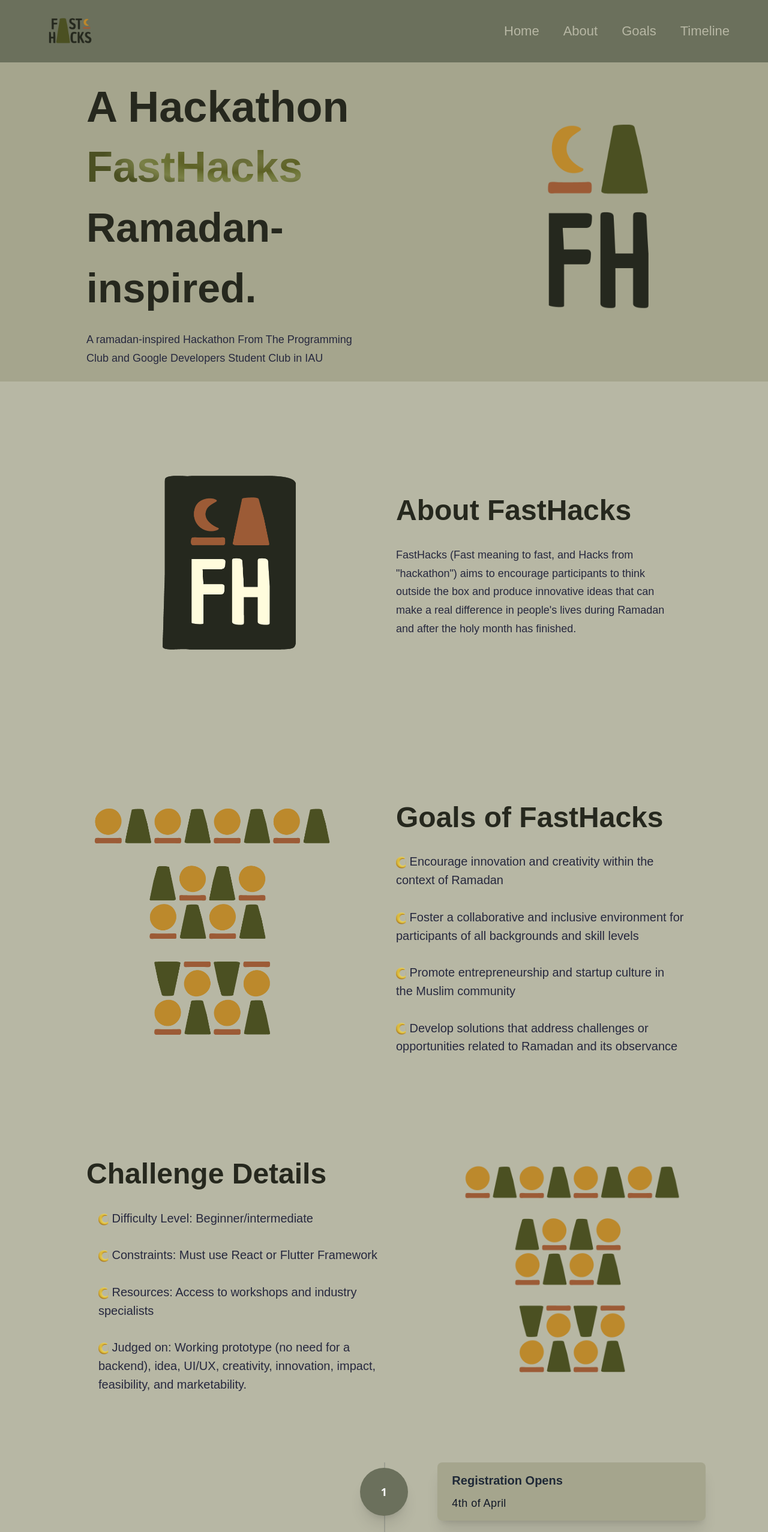
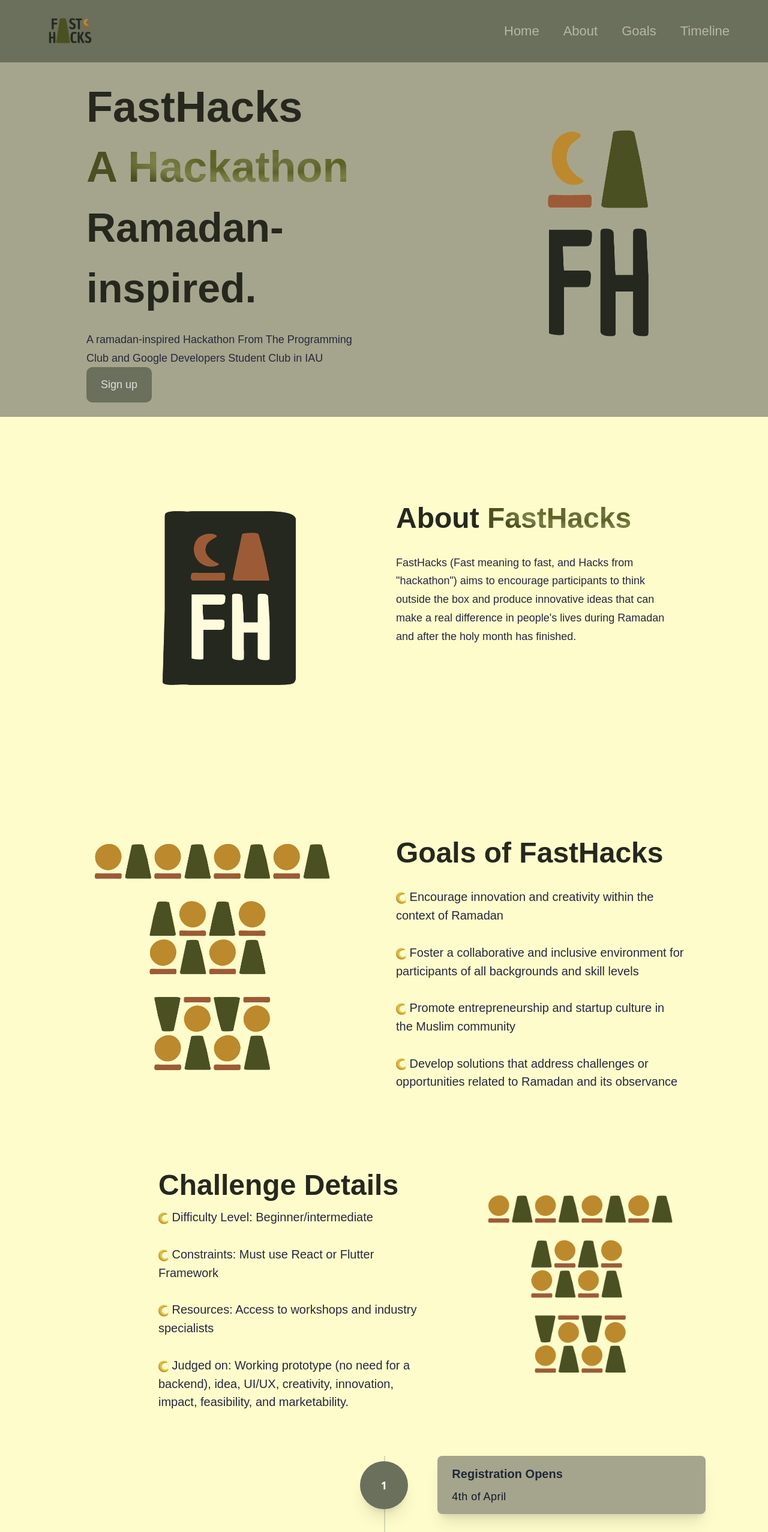
Before and after one commit to Mamdouh66/Hackathon-website, a React (Vite) app: page / in a window 1280 px wide. Shown: the top 2554 px of the page at 60% size. Built offline with nearby package versions, Linux system fonts and the light colour scheme; a web font is replaced by a local one.

Commit message:
fixed some stuff

```diff
--- a/index.html
+++ b/index.html
@@ -2,9 +2,9 @@
 <html lang="en">
   <head>
     <meta charset="UTF-8" />
-    <link rel="icon" type="image/svg+xml" href="/vite.svg" />
+    <link rel="icon" type="image/png" href="/Hackathaon_website/src/assets/FastHacksCardRed.png " />
     <meta name="viewport" content="width=device-width, initial-scale=1.0" />
-    <title>Vite + React</title>
+    <title>FastHacks</title>
   </head>
   <body>
     <div id="root"></div>
--- a/src/App.jsx
+++ b/src/App.jsx
@@ -28,7 +28,7 @@ const App = () => {
         </div>
       </div>
 
-      <div className={`bg-[#B7B7A4] ${styles.paddingX} ${styles.flexStart}`}>
+      <div className={`bg-[#FFFCCC] ${styles.paddingX} ${styles.flexStart}`}>
         <div className={`${styles.boxWidth}`}>
           <Business /> <Billing /> <CardDeal /> <Testimonials />{" "}
         </div>
--- a/src/assets/index.js
+++ b/src/assets/index.js
@@ -34,7 +34,9 @@ import college from "./CCSIT-white.png"
 import yellowCard from "./FastHacksCardYellow.png"
 import redCard from "./FastHacksCardRed.png"
 import  hackathonat from "./HackathonatLogo.png"
+import bayan from "./BayanLogo.png"
 export {
+  bayan,
   hackathonat,
   redCard,
   yellowCard,
--- a/src/components/Footer.jsx
+++ b/src/components/Footer.jsx
@@ -5,7 +5,7 @@ import { footerLinks, socialMedia } from "../constants";
 const Footer = () => (
   <section className={`${styles.flexCenter} ${styles.paddingY} flex-col`}>
     <div className={`${styles.flexStart} md:flex-row flex-col mb-8 w-full`}>
-      <div className="flex-[1] flex flex-col justify-start mr-10">
+      <div className="flex-[1] flex flex-col justify-center mr-10">
         <img
           src={redCard}
           alt="FastHacks"
@@ -30,7 +30,7 @@ const Footer = () => (
                     index !== footerlink.links.length - 1 ? "mb-4" : "mb-0"
                   }`}
                 >
-                  {link.name}
+                  <a href={`${link.link}`}>{link.name}</a>
                 </li>
               ))}
             </ul>
--- a/src/components/business.jsx
+++ b/src/components/business.jsx
@@ -11,7 +11,7 @@ const Business = () =>  (
 
     <div className={layout.sectionInfo}>
       <h2 className={styles.heading2}>
-        About FastHacks
+        About <span className="text-gradient">FastHacks</span>{" "}
       </h2>
       <p className={`${styles.paragraph} max-w-[450px] mt-5`}>
       FastHacks (Fast meaning to fast, and Hacks from
@@ -19,6 +19,10 @@ const Business = () =>  (
       the box and produce innovative ideas that can make a real
       difference in people's lives during Ramadan and after the holy
       month has finished.
+      <br/>
+      <br/>
+      <br/>
+      <br/>
       </p>
     </div>
 
--- a/src/components/cardDeal.jsx
+++ b/src/components/cardDeal.jsx
@@ -4,11 +4,11 @@ import Button from "./Button";
 
 const CardDeal = () => (
   <section className={layout.section}>
-    <div className={`${layout.sectionInfo} ml-20`}>
+    <div className={`${layout.sectionInfo} sm:ml-[200px] ml-0`}>
       <h2 className={styles.heading2}>
         Challenge Details
       </h2>
-      <p className={`${styles.paragraph} max-w-[480px] ml-5 mt-5 text-[20px]`}>
+      <p className={`${styles.paragraph} max-w-[480px] text-[20px]`}>
         <img src={moon} alt="moon" className="inline" /> Difficulty Level: Beginner/intermediate <br/> <br/>
         <img src={moon} alt="moon" className="inline" /> Constraints: Must use React or Flutter Framework <br/> <br/>
         <img src={moon} alt="moon" className="inline" /> Resources: Access to workshops and industry specialists <br/> <br/>
@@ -17,7 +17,7 @@ creativity, innovation, impact, feasibility, and marketability.
       </p>
     </div>
 
-    <div className={`flex-1 flex ${styles.flexCenter} md:ml-10 mr-5 md:mt-0 mt-10 relative`}>
+    <div className={`flex-1 flex ${styles.flexCenter} md:ml-10 mr-10 md:mt-0 mt-10 relative`}>
       <img src={weirdElement} alt="billing" className="w-[100%] h-[100%]" />
     </div>
   </section>
--- a/src/components/hero.jsx
+++ b/src/components/hero.jsx
@@ -1,11 +1,11 @@
 import styles from "../style";
 import { robot } from "../assets";
-import GetStarted from "./GetStarted";
+import Button from "./Button";
 
 const Hero = () => {
   return (
     <section id="home" className={`flex md:flex-row flex-col ${styles.paddingY}`}>
-      <div className={`flex-1 ${styles.flexStart} flex-col xl:px-0 sm:px-16 px-12 ml-20`}>
+      <div className={`flex-1 ${styles.flexStart} flex-col xl:px-0 sm:px-16 px-12 sm:ml-20 ml-0 sm:mt-0 mt-20`}>
         {/* <div className="flex flex-row items-center py-[6px] px-4 bg-discount-gradient rounded-[10px] mb-2">
           <img src={discount} alt="discount" className="w-[32px] h-[32px]" />
           <p className={`${styles.paragraph} ml-2`}>
@@ -16,12 +16,9 @@ const Hero = () => {
 
         <div className="flex flex-row justify-between items-center w-full">
           <h1 className="flex-1 font-poppins font-semibold ss:text-[72px] text-[52px] text-[#26281E] ss:leading-[100.8px] leading-[75px]">
-            A Hackathon <br className="sm:block hidden" />{" "}
-            <span className="text-gradient">FastHacks</span>{" "}
+          FastHacks<br className="sm:block hidden" />{" "}
+            <span className="text-gradient">A Hackathon</span>{" "}
           </h1>
-          {/* <div className="ss:flex hidden md:mr-4 mr-0">
-            <GetStarted />
-          </div> */}
         </div>
 
         <h1 className="font-poppins font-semibold ss:text-[68px] text-[52px] text-[#26281E] ss:leading-[100.8px] leading-[75px] w-full">
@@ -30,6 +27,9 @@ const Hero = () => {
         <p className={`${styles.paragraph} max-w-[470px] text-[#26281E] mt-5`}>
           A ramadan-inspired Hackathon From The Programming Club and Google Developers Student Club in IAU
         </p>
+        <div className="ss:flex hidden md:mr-4 mr-0">
+            <Button/>
+          </div>
       </div>
 
       <div className={`flex-1 flex ${styles.flexCenter} md:my-0 my-10 relative`}>
@@ -40,9 +40,9 @@ const Hero = () => {
         <div className="absolute z-[0] w-[50%] h-[50%] right-20 bottom-20 blue__gradient" /> */}
       </div>
 
-      {/* <div className={`ss:hidden ${styles.flexCenter}`}>
-        <GetStarted />
-      </div> */}
+      <div className={`ss:hidden ${styles.flexCenter} py-6`}>
+      <Button />
+      </div>
     </section>
   );
 };
--- a/src/constants/index.js
+++ b/src/constants/index.js
@@ -18,6 +18,7 @@ import {
   ccsit,
   college,
   hackathonat,
+  bayan,
 } from "../assets";
 
 export const navLinks = [
@@ -114,11 +115,11 @@ export const footerLinks = [
     links: [
       {
         name: "Programming Club",
-        link: "https://www.hoobank.com/our-partner/",
+        link: "https://twitter.com/Programming_Iau",
       },
       {
         name: "Google Developers Student Club",
-        link: "https://www.hoobank.com/become-a-partner/",
+        link: "https://twitter.com/GDSC_IAU",
       },
     ],
   },
@@ -158,4 +159,8 @@ export const clients = [
     id: "client-5",
     logo: hackathonat,
   },
+  {
+    id: "client-6",
+    logo: bayan,
+  },
 ];
```
Also changed, not shown: src/assets/BayanLogo.png (added).
